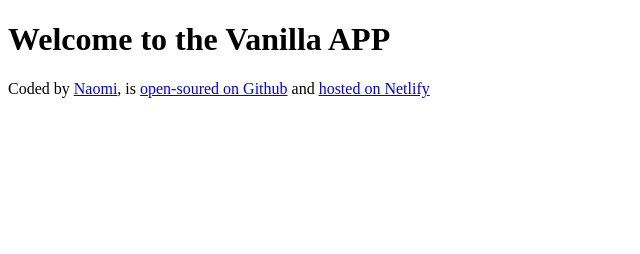
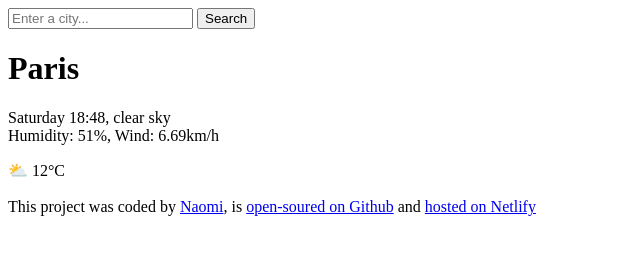
Before and after one commit to Cnsoedo/Vanilla-weather, a plain HTML site: page index.html in a window 1280 px wide. Shown: the whole page, without its empty margins (0-640 px from the left). Drawn offline with Linux system fonts and the light colour scheme.

Commit message:
Added HTML to the project

```diff
--- a/index.html
+++ b/index.html
@@ -6,10 +6,28 @@
     <title>Vanilla Weather</title>
   </head>
   <body>
-    <h1>Welcome to the Vanilla APP</h1>
+    <header>
+      <form>
+        <input type="search" placeholder="Enter a city..." required />
+        <input type="submit" value="Search" />
+      </form>
+    </header>
+    <main>
+      <h1>Paris</h1>
+      <div>
+         <p>Saturday 18:48, clear sky
+      </br>
+      Humidity: 51%, Wind: 6.69km/h</p>
+      </div>
+
+      <div>
+        ⛅️ 12°C
+       </div>
+
+    </main>
 
     <footer>
-      Coded by
+      This project was coded by
       <a href="https://github.com/Cnsoedo" target="_blank">Naomi</a>, is
 
       <a href="https://github.com/Cnsoedo/Vanilla-weather" target="_blank">
```
